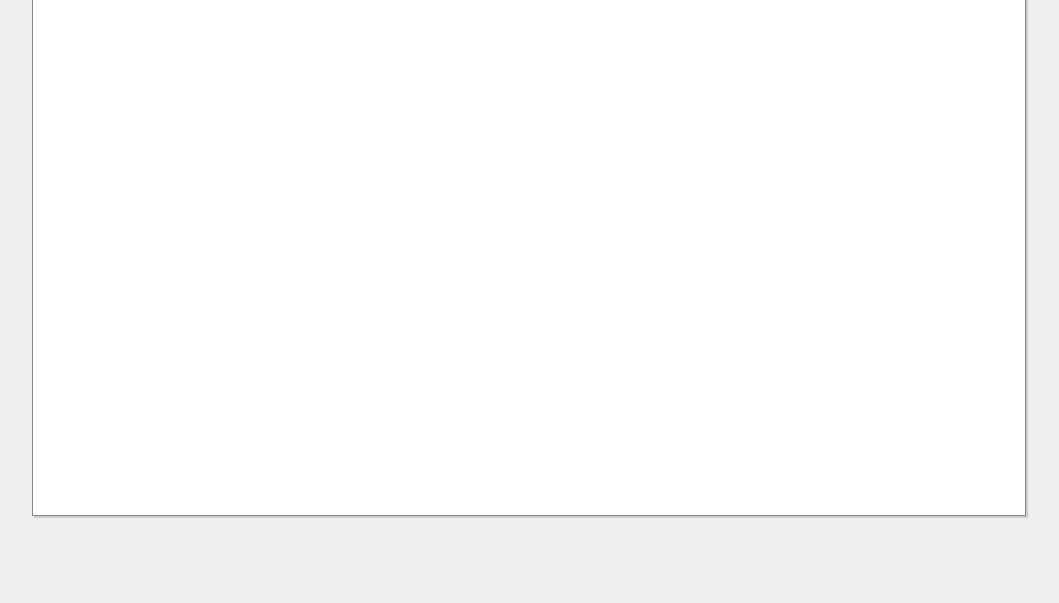
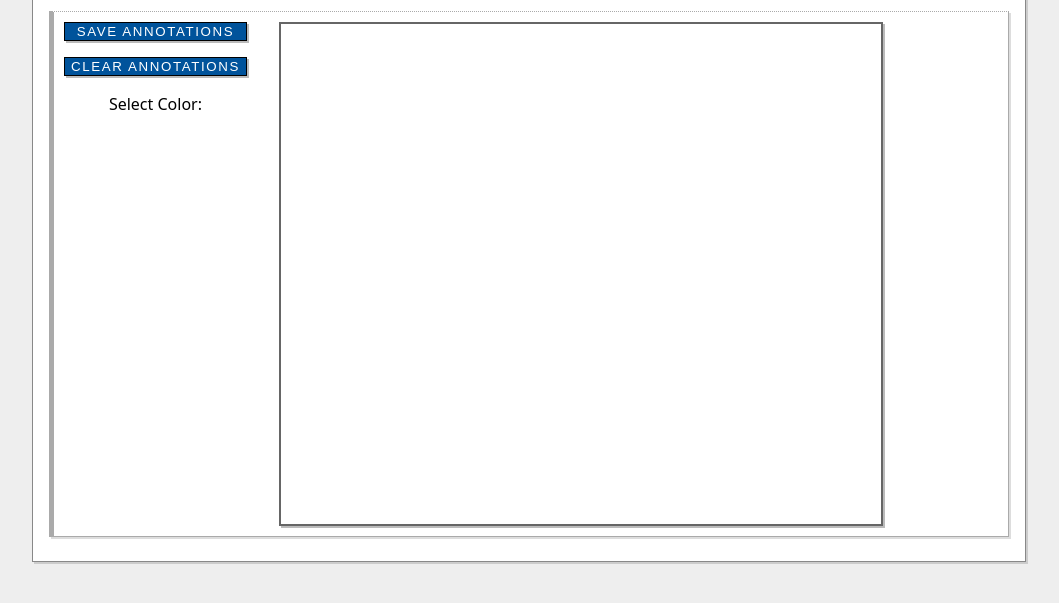
Before and after one commit to phillip-sievers/marine_annotate, a website built with Vite: page annotate.html in a window 1280 px wide. Shown: the part 97-700 px from the top of the page, without its empty margins (111-1170 px from the left). Built offline with nearby package versions, Linux system fonts and the light colour scheme.

Commit message:
[#11] add simple UI

```diff
--- a/annotate.html
+++ b/annotate.html
@@ -1,4 +1,4 @@
-<!doctype html>
+<!DOCTYPE html>
 <html lang="en">
     <head>
         <meta charset="UTF-8" />
@@ -8,8 +8,20 @@
     </head>
     <body>
         <h1 class="headline">Image Annotation App</h1>
-        <div id="canvas"></div>
-
+        <div class="window">
+            <div class="toolbar">
+                <button class="action-button" id="saveButton">
+                    Save Annotations
+                </button>
+                <button class="action-button" id="clearButton">
+                    Clear Annotations
+                </button>
+                <div class="color-picker">
+                    <label for="colorInput">Select Color:</label>
+                </div>
+            </div>
+            <div id="canvas"></div>
+        </div>
         <script type="module" src="/src/canvas.js"></script>
     </body>
 </html>
--- a/style.css
+++ b/style.css
@@ -91,3 +91,51 @@ img {
     display: block;
     margin: 10px auto;
 }
+
+.window {
+    border-left: 5px solid #aaa;
+    border-right: 1px solid #aaa;
+    border-bottom: 1px solid #aaa;
+    border-top: 1px dotted #aaa;
+    padding: 10px;
+    text-align: center;
+    margin: 20px 0;
+    cursor: pointer;
+    box-shadow: 2px 2px #ddd;
+    display: flex;
+    flex-direction: row;
+    align-items: flex-start;
+    gap: 2rem;
+}
+
+.toolbar {
+    display: flex;
+    flex-direction: column;
+    gap: 1rem;
+}
+
+.action-button {
+    color: #fff;
+    background: #00539b;
+    text-align: center;
+    vertical-align: middle;
+    white-space: nowrap;
+    text-decoration: none;
+    letter-spacing: 0.1rem;
+    text-transform: uppercase;
+    border: 0.1rem solid #000;
+    border-radius: 0;
+    outline: 0;
+    box-shadow: 2px 2px #bbb;
+    cursor: pointer;
+
+    &:hover {
+        box-shadow: 3px 3px #bbb;
+        background-color: #000;
+    }
+}
+
+#canvas {
+    border: 2px solid #666;
+    box-shadow: 2px 2px #bbb;
+}
```
